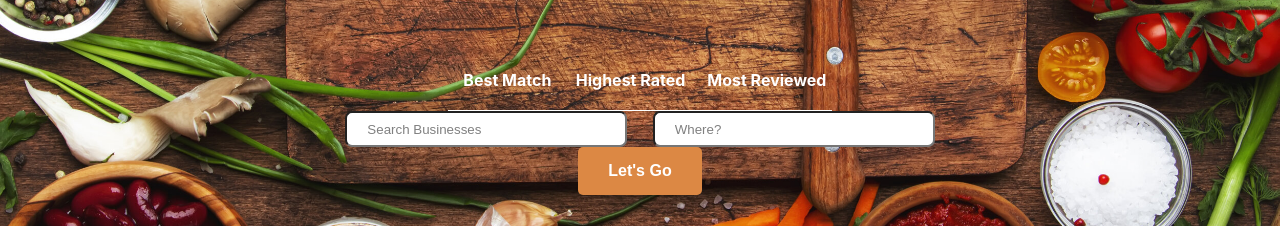
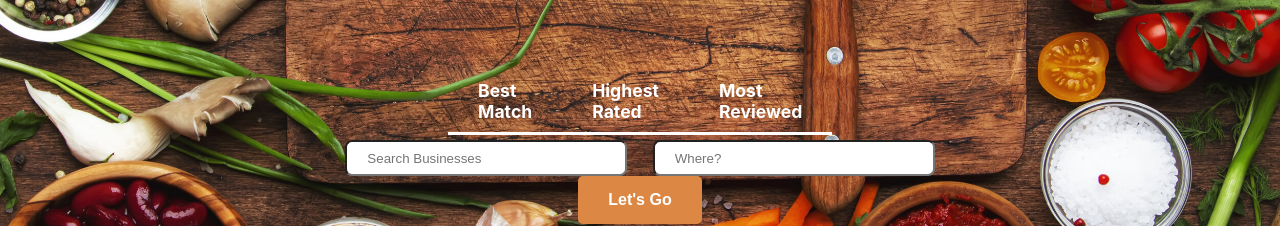
Before and after one commit to e-runyon/ravenous-project, a React (Create React App) app: page / in a window 1280 px wide. Shown: the part 135-361 px from the top of the page. Built offline with nearby package versions, Linux system fonts and the light colour scheme.

Commit message:
Add visual cues and functionality to SearchBar component

```diff
--- a/src/App.css
+++ b/src/App.css
@@ -129,9 +129,20 @@ label {
 
 .sortby {
   display: flex;
+  /* background-color: gray; */
+  font-size: 110%;
+  font-weight: bold;
   width: 60%;
   justify-content: space-around;
-  border-bottom: 1px solid white;
+  padding-bottom: 5px;
+}
+
+.sortby > div {
+  margin: auto 0;
+  width: 100%;
+  border-bottom: 3px solid white;
+  padding: 10px 30px;
+  color: white;
 }
 
 .textfields {
@@ -139,3 +150,16 @@ label {
   justify-content: space-evenly;
   width:100%;
 }
+
+#sort {
+  color: rgb(220, 136, 68);
+  border-bottom: 3px solid rgb(220, 136, 68);
+  text-shadow:
+    2px 2px 2px #000,
+    -2px 2px 2px #000,
+     2px -2px 2px #000,
+    -2px -2px 2px #000;
+
+
+
+}
--- a/src/BusinessList.js
+++ b/src/BusinessList.js
@@ -7,7 +7,7 @@ function BusinessList(props){
     return (
         <div className='BizDiv'>
             {list.map((business) => (
-                <Business biz={business} />
+                <Business biz={business} key={business}/>
             ))
             }
         </div>
--- a/src/SearchBar.js
+++ b/src/SearchBar.js
@@ -1,28 +1,36 @@
-import React from "react";
+import React, { useState } from "react";
+
 
 function SearchBar() {
+    const sortArr = ["best-match", "highest-rated", "most-reviewed"]
+    const [term, setTerm] = useState();
+    const [location, setLocation] = useState();
+    const [sort, setSort] = useState();
+
+
+    function handleSelectSort(event) {
+      setSort(event.target.id);
+    }
+
+    function displayResults() {
+      alert(`Sort By: ${sort}\nTerm(s): ${term}\nLocation: ${location}`)
+    }
+
+    const isActive = (sortString) => sortString == sort ? "sort" : sortString;
+
     return (
       <div className='Search'>
         <form action=''>
           <div className="sortby">
-            <label>
-              Best Match
-              <input type='radio' id="best-match" value="" />
-            </label>
-            <label>
-              Highest Rated
-              <input type='radio' id="highest-rated" value="" />
-            </label>
-            <label>
-              Most Reviewed
-              <input type='radio' id="most-reviewed" value="" />
-            </label>
+            <div id={isActive(sortArr[0])} onClick={handleSelectSort}>Best Match</div>
+            <div id={isActive(sortArr[1])} onClick={handleSelectSort}>Highest Rated</div>
+            <div id={isActive(sortArr[2])} onClick={handleSelectSort}>Most Reviewed</div>
           </div>
           <div className="textfields">
-              <input type='text' id="what" defaultValue="Search Businesses" />
-              <input type='text' id="where" defaultValue="Where?" />
+              <input type='text' value={term}     onChange={event => setTerm(event.target.value)}     id="searchTerm"     placeholder="Search Businesses" />
+              <input type='text' value={location} onChange={event => setLocation(event.target.value)} id="searchLocation" placeholder="Where?" />
           </div>
-          <input type="submit" id="submit" value="Let's Go" />
+          <input type="submit" id="submit" value="Let's Go" onClick={displayResults} />
         </form>
       </div>
     )
```
